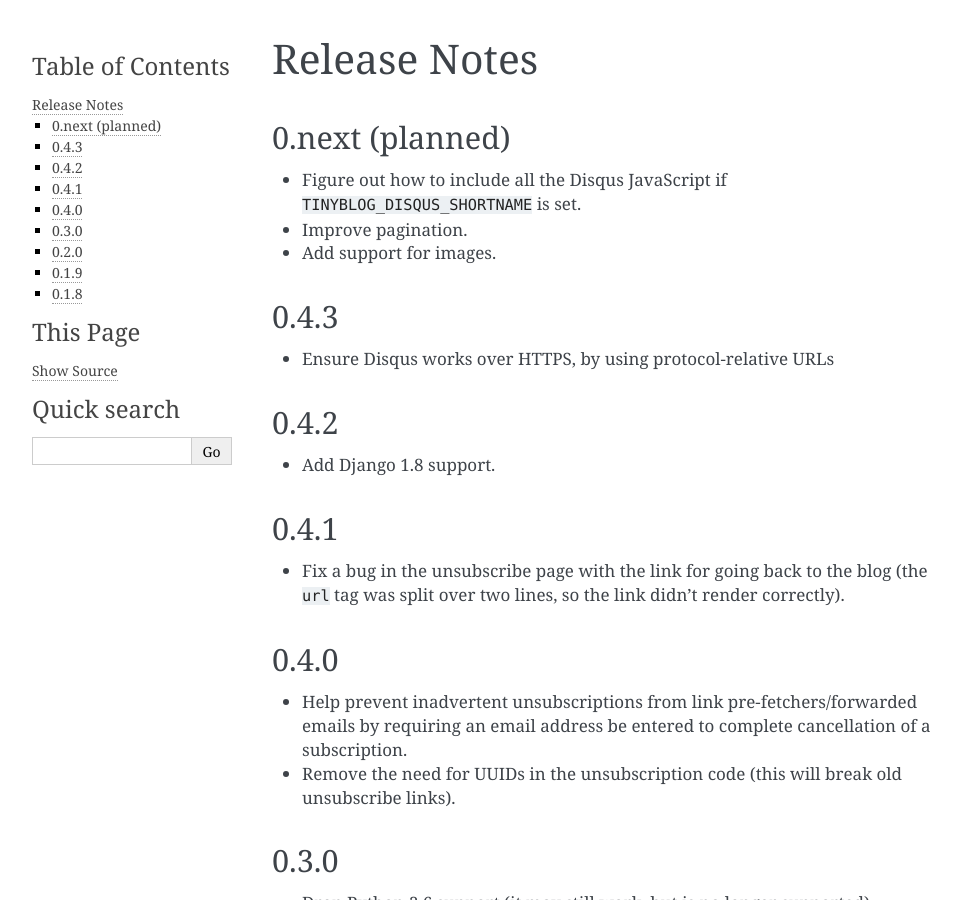
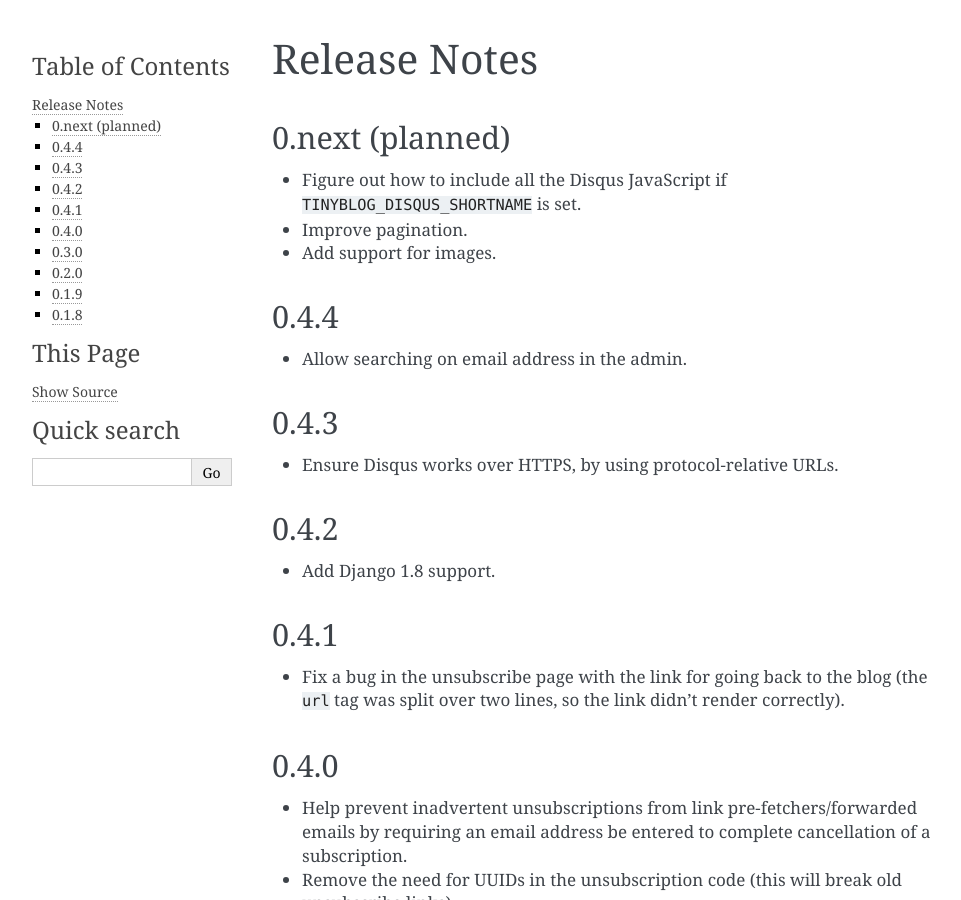
Before and after one commit to dominicrodger/tinyblog, a Sphinx documentation site: the page built from docs/release_notes.rst, in a window 1280 px wide and 900 px high. Shown: the whole window, without its empty margins (148-1109 px from the left). Built offline with Sphinx 7.4.7, drawn with Linux system fonts in a browser that asks for light colours.

Commit message:
Release 0.4.4

```diff
--- a/docs/release_notes.rst
+++ b/docs/release_notes.rst
@@ -9,10 +9,15 @@ Release Notes
 * Improve pagination.
 * Add support for images.
 
+0.4.4
+=====
+
+* Allow searching on email address in the admin.
+
 0.4.3
 =====
 
-* Ensure Disqus works over HTTPS, by using protocol-relative URLs
+* Ensure Disqus works over HTTPS, by using protocol-relative URLs.
 
 0.4.2
 =====
--- a/tinyblog/__init__.py
+++ b/tinyblog/__init__.py
@@ -1,2 +1,2 @@
-__version__ = '0.4.3'
+__version__ = '0.4.4'
 VERSION = tuple(map(int, __version__.split('.')))
```
